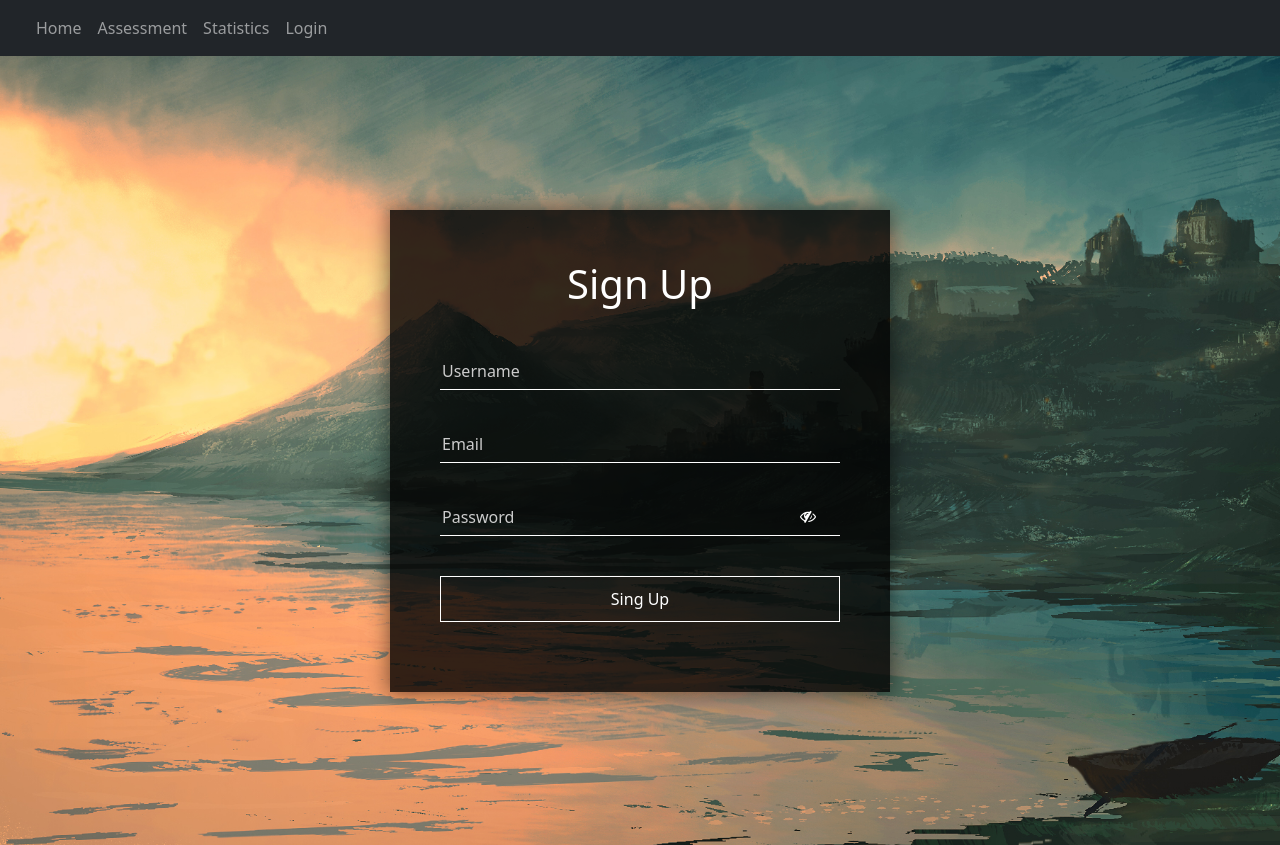
After one commit to Extrosoph/Agile-Website-Developlment, a Flask app: page /signup in a window 1280 px wide. The commit adds this page. Run offline with Flask 2, Linux system fonts and the light colour scheme; some libraries are stand-ins or nearby versions.

Commit message:
changed from single page login/signup changed to multi page and added a single model with the user db

```diff
--- a/webapp/app/__init__.py
+++ b/webapp/app/__init__.py
@@ -5,7 +5,8 @@ from secrets import token_urlsafe
 app = Flask(__name__)
 
 app.secret_key = token_urlsafe(18)
-app.config['SQLALCHEMY_DATABASE_URI'] = 'sqlite:////tmp/test.db'
+app.config['SQLALCHEMY_DATABASE_URI'] = 'sqlite:///users.sqlite3'
+app.config['SQLALCHEMY_TRACK_MODIFICATIONS'] = False
 
 #Set session variable to last only for 5 mintues instead of 30 days.
 app.permanent_session_lifetime = timedelta(minutes=5)
--- a/webapp/app/auth.py
+++ b/webapp/app/auth.py
@@ -1,63 +1,79 @@
 from app import app
 from flask import  redirect, url_for, render_template, request, session, flash
 from app.models import User, db
+from bcrypt import checkpw
 
 
 @app.route("/login", methods=["POST", "GET"])
 def login():
     if request.method == "POST":
+        session.permanent = True
+        email = request.form['email']
+        password = request.form['password']
 
-        # if the page is a sign up
-        if len(request.form) > 2:
-            session.permanent = True
-            session['logged_in'] = False
-            username = request.form['username']
-            email = request.form['email']
-            password = request.form["password"]
+        # If no email/password is given
+        if email == ""  and password == "":
+            flash("Need to fill all the fields!")
+            return redirect(url_for("login", page='login'))
+
+        else:
+            current_user = User.query.filter_by(email=email).first()
+
+            # If the given email does not have an account
+            if current_user is None:
+                flash("Need to create an account")
+                return redirect(url_for("login", page='login'))
+
+            # Check if the given password is correct
+            else:
+                if checkpw(request.form['password'].encode(), current_user.password) == False:
+                    flash("Incorrect password given!")
+                    return redirect(url_for("login", page='login'))
+                else:
+                    session['logged_in'] = True
+                    return render_template("user.html", page='user', user=current_user)
+    else:
+       return render_template("login.html", page='login')
+
+@app.route("/signup", methods=["POST", "GET"])
+def signup():
+    if request.method == "POST":
+        session.permanent = True
+        username = request.form['username']
+        email = request.form['email']
+        password = request.form["password"]
+
+        # If no email/username/password
+        if email == "" and username == "" and password == "":
+            flash("Need to fill all the fields!")
+            return redirect(url_for("signup", page='signup'))
+
+        else :
             current_user_email = User.query.filter_by(email=email).first()
-            current_user_username = User.query.filter_by(email=email).first()
+            current_user_username = User.query.filter_by(username=username).first()
 
             # If username is taken
             if current_user_username is not None:
                 flash("The provided username is already taken!")
+                return redirect(url_for("signup", page='signup'))
 
-                # need to fix with jquery
-                return render_template("login.html", page='login')
-
-            #If email is already registered
+            # If email is already registered
             elif current_user_email is not None:
                 flash("The provided email is already registered!")
-
-                # need to fix with jquery
-                return render_template("login.html", page='login')
+                return redirect(url_for("signup", page='signup'))
 
             # Create a new user account and redirect to user.html
             else:
-                newUser = User(username=username, email=email, password=password, admin=False)
-                db.sessions.add(newUser)
+                newUser = User(username=username, email=email, password=password)
+                db.session.add(newUser)
                 db.session.commit()
 
-                # Logged them in
+                # Logged them in and redirect to the user html
                 session['logged_in'] = True
                 return render_template("user.html", username=username, page='user')
 
-        # if the page is a login
-        else:
-            session.permanent = True
-            session['logged_in'] = True
-            email = request.form['email']
-            password = request.form['password']
-
-            #Check if user is an admin or not
-            #Check if user input the correct password
-            #If true flash incorrect password
-            #Check if the user input incorrect email
-            #If true flash incorrect email
-            #If empty flash need input
-            return render_template("user.html", page='user', user=email)
-
     else:
-       return render_template("login.html", page='login')
+        return render_template("signup.html", page=signup)
 
 @app.route("/logout")
 def logout():
--- a/webapp/app/static/javascript/login.js
+++ b/webapp/app/static/javascript/login.js
@@ -12,16 +12,6 @@ $(document).ready(function() {
         }
     })
 
-    //Function to make it into a Sign Up page
-    $('#signup').click(function() {
-        $('h1').text("Sign Up");
-        $('h1').after('<div class="input-box"><input type="username" name="username" placeholder="Username"></div>');
-        $('#login').remove();
-        $('#forget-password').remove();
-        $('#signup').remove();
-        $('#myform').append('<button type="submit" id="signup" class="button">Sign up</button>')
-    })
-
     //Function to make it into a Forget Password page
     $('#forget-password').click(function() {
         $('h1').text("Forget Password");
--- a/webapp/app/templates/login.html
+++ b/webapp/app/templates/login.html
@@ -21,7 +21,7 @@
         {% endif %}
     {% endwith %}
     <button type="submit" id="login" class="button">Login</button>
-    <p type="button" id="signup" class="button">Sign up</p>
+    <a href="/signup" class="button">Sign up</a>
     <button type="button" id="forget-password" class="button">Forget Password</button>
 </form>
 </body>
--- a/webapp/app/templates/navbar.html
+++ b/webapp/app/templates/navbar.html
@@ -13,12 +13,12 @@
           <a class="nav-link {% if page == 'assessment' %}active{% endif %} " href="/assessment">Assessment</a>
         </li>
         <li class="nav-item">
-          <a class="nav-link {% if page == 'user' %}active{% endif %} " href="/user">User</a>
-        </li>
-        <li class="nav-item">
           <a class="nav-link {% if page == 'statistics'%}active{% endif %} " href="/statistics">Statistics</a>
         </li>
         {% if session['logged_in'] == True%}
+        <li class="nav-item">
+          <a class="nav-link {% if page == 'user' %}active{% endif %} " href="/user">User</a>
+        </li>
         <li class="nav-item">
           <a class="nav-link" href="/logout">Logout</a>
         </li>
--- /dev/null
+++ b/webapp/app/templates/signup.html
@@ -0,0 +1,34 @@
+{% extends "base.html" %}
+{% block title %}Sign Up{% endblock %}
+{% block content %}
+<link rel="stylesheet" type="text/css" href="{{ url_for('static', filename='css/login.css')}}">
+<link rel="stylesheet" type="text/css" href="https://stackpath.bootstrapcdn.com/font-awesome/4.7.0/css/font-awesome.min.css">
+<script type="text/javascript" src="{{ url_for('static',filename='javascript/login.js')}}"></script>
+<body>
+<form class="form-box" method="post">
+    <h1>Sign Up</h1>
+    <div class="input-box">
+        <input type="text" name="username" placeholder="Username">
+    </div>
+    <div class="input-box">
+        <input type="email" name="email"placeholder="Email">
+    </div>
+    <div class="input-box">
+        <input type="password" name="password" placeholder="Password" id="myInput">
+        <span class="eye" onclick="myFunction()">
+                <i id="hide1" class="fa fa-eye"></i>
+                <i id="hide2" class="fa fa-eye-slash"></i>
+        </span>
+    </div>
+    {% with messages = get_flashed_messages() %}
+        {% if messages %}
+            {% for msg in messages %}
+                <p class="center">{{msg}}</p>
+            {% endfor %}
+        {% endif %}
+    {% endwith %}
+    <button type="submit" class="button">Sing Up</button>
+</form>
+</form>
+</body>
+{% endblock %}
```
Also changed, not shown: webapp/app/models.py (+3 -4 lines).
